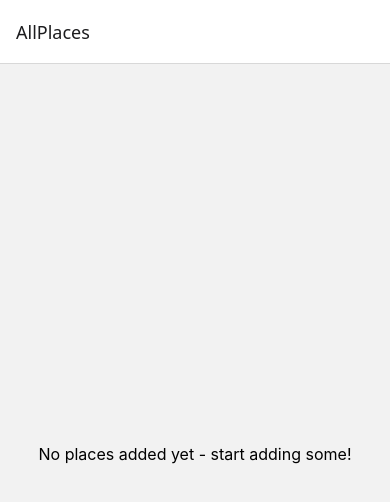
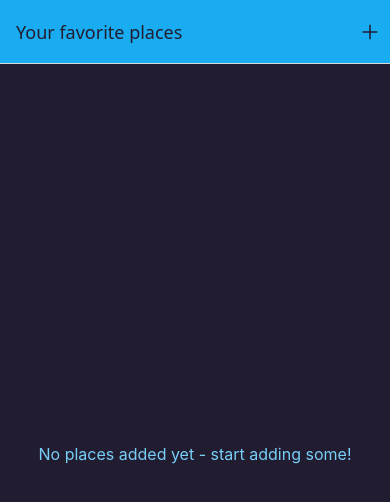
Before and after one commit to keremciftcidev/rn_course, a React Native app: screen /AllPlaces in a window 390 px wide. Shown: the top 502 px of the page. Built offline with nearby package versions, Linux system fonts and the light colour scheme.

Commit message:
Adding an "Add Place" Screen + Navigation

```diff
--- a/App.js
+++ b/App.js
@@ -1,25 +1,45 @@
-import { StatusBar } from 'expo-status-bar';
+import { StatusBar } from "expo-status-bar";
+import { NavigationContainer } from "@react-navigation/native";
+import { createNativeStackNavigator } from "@react-navigation/native-stack";
+import AllPlaces from "./screens/AllPlaces";
+import AddPlace from "./screens/AddPlace";
+import IconButton from "./components/UI/IconButton";
+import { Colors } from "./constants/colors";
 
-import { NavigationContainer } from '@react-navigation/native';
-import { createNativeStackNavigator } from '@react-navigation/native-stack';
-import AllPlaces from './screens/AllPlaces';
-import AddPlace from './screens/AddPlace';
-
-
-const Stack =  createNativeStackNavigator()
-
+const Stack = createNativeStackNavigator();
 
 export default function App() {
   return (
     <>
-    <StatusBar style='dark'/>
-    <NavigationContainer>
-      <Stack.Navigator>
-      <Stack.Screen name='AllPlaces' component={AllPlaces}/>
-      <Stack.Screen name='AddPlace' component={AddPlace}/>
-      </Stack.Navigator>
-    </NavigationContainer>
+      <StatusBar style="dark" />
+      <NavigationContainer>
+        <Stack.Navigator
+          screenOptions={{
+            headerStyle: { backgroundColor: Colors.primary500 },headerTintColor:Colors.gray700,contentStyle:{backgroundColor:Colors.gray700}
+          }}
+        >
+          <Stack.Screen
+            name="AllPlaces"
+            component={AllPlaces}
+            options={({ navigation }) => ({
+              title: "Your favorite places",
+              headerRight: ({ tintColor }) => (
+                <IconButton
+                  icon="add"
+                  size={24}
+                  color={tintColor}
+                  onPress={() => navigation.navigate("AddPlace")}
+                />
+              ),
+            })}
+          />
+          <Stack.Screen
+            name="AddPlace"
+            component={AddPlace}
+            options={{ title: "Add a new places" }}
+          />
+        </Stack.Navigator>
+      </NavigationContainer>
     </>
-  )
-
+  );
 }
--- a/components/Places/PlaceForm.js
+++ b/components/Places/PlaceForm.js
@@ -1,3 +1,5 @@
+import { Text, View } from "react-native";
+
 function PlaceForm() {
     return <View>
         <Text>The Place Form </Text>
--- a/components/Places/PlacesList.js
+++ b/components/Places/PlacesList.js
@@ -1,5 +1,6 @@
 import { FlatList, StyleSheet, Text, View } from "react-native";
 import PlaceItem from "./PlaceItem";
+import { Colors } from "../../constants/colors";
 
 function PlacesList({ places }) {
 
@@ -31,6 +32,7 @@
     },
     fallbackText:{
         fontSize:16,
+        color:Colors.primary200
 
     }
 })
--- /dev/null
+++ b/components/UI/IconButton.js
@@ -0,0 +1,23 @@
+import { Pressable, StyleSheet } from "react-native";
+import { Ionicons } from "@expo/vector-icons";
+
+function IconButton({ icon, size, color, onPress }) {
+  return (
+    <Pressable style={({pressed})=>[styles.button, pressed && styles.pressed]} onPress={onPress}>
+      <Ionicons  name={icon} size={size} color={color} />
+    </Pressable>
+  );
+}
+
+export default IconButton;
+
+const styles = StyleSheet.create({
+  button: {
+    padding:8,
+    justifyContent:"center",
+    alignItems:"center"
+  },
+  pressed:{
+    opacity:0.7
+  }
+});
--- /dev/null
+++ b/constants/colors.js
@@ -0,0 +1,11 @@
+export const Colors = {
+    primary50: '#cfeffd',
+    primary100: '#a0defb',
+    primary200: '#77cff8',
+    primary400: '#44bdf5',
+    primary500: '#1aacf0',
+    primary700: '#0570c9',
+    primary800: '#003b88',
+    accent500: '#e6b30b',
+    gray700: '#221c30',
+  };
```
